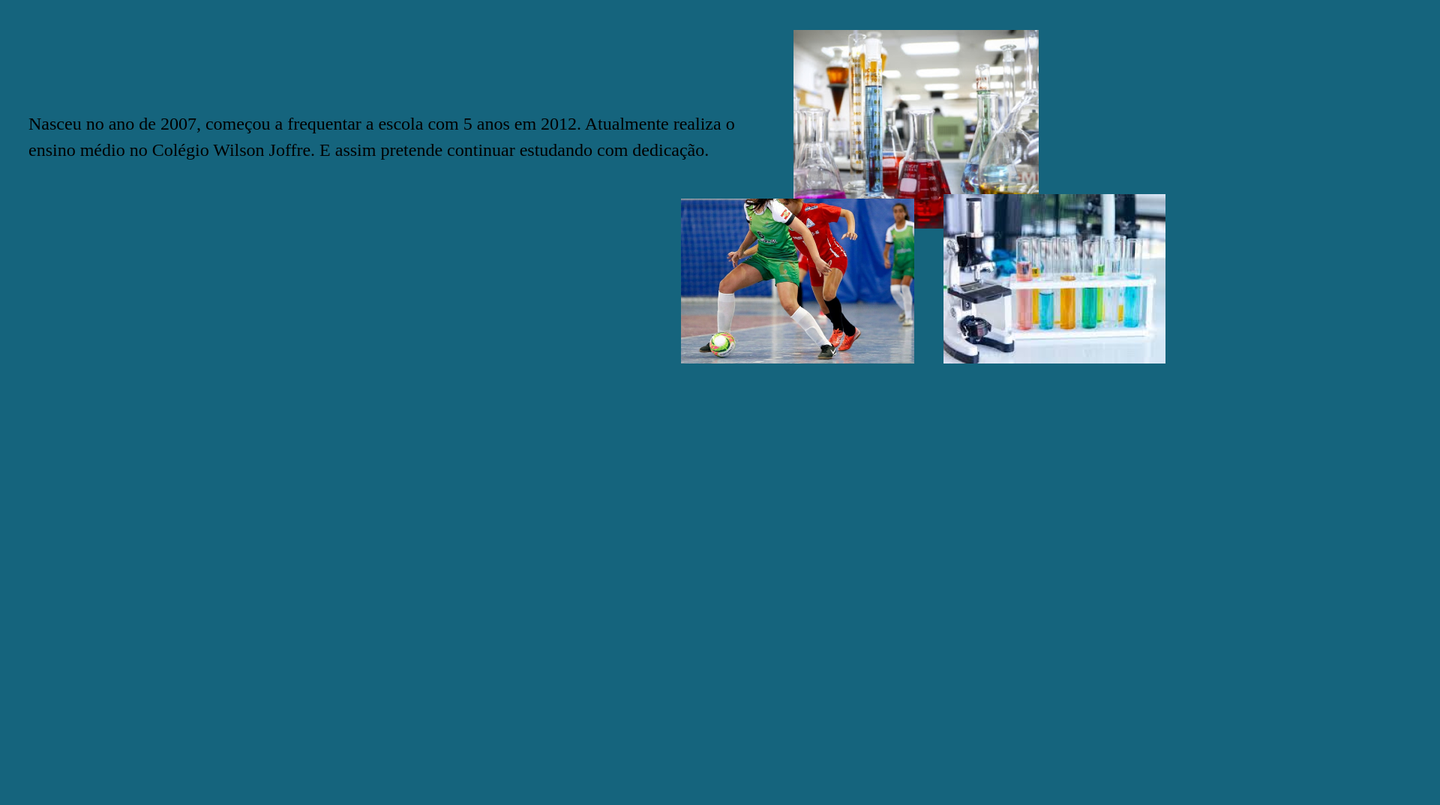
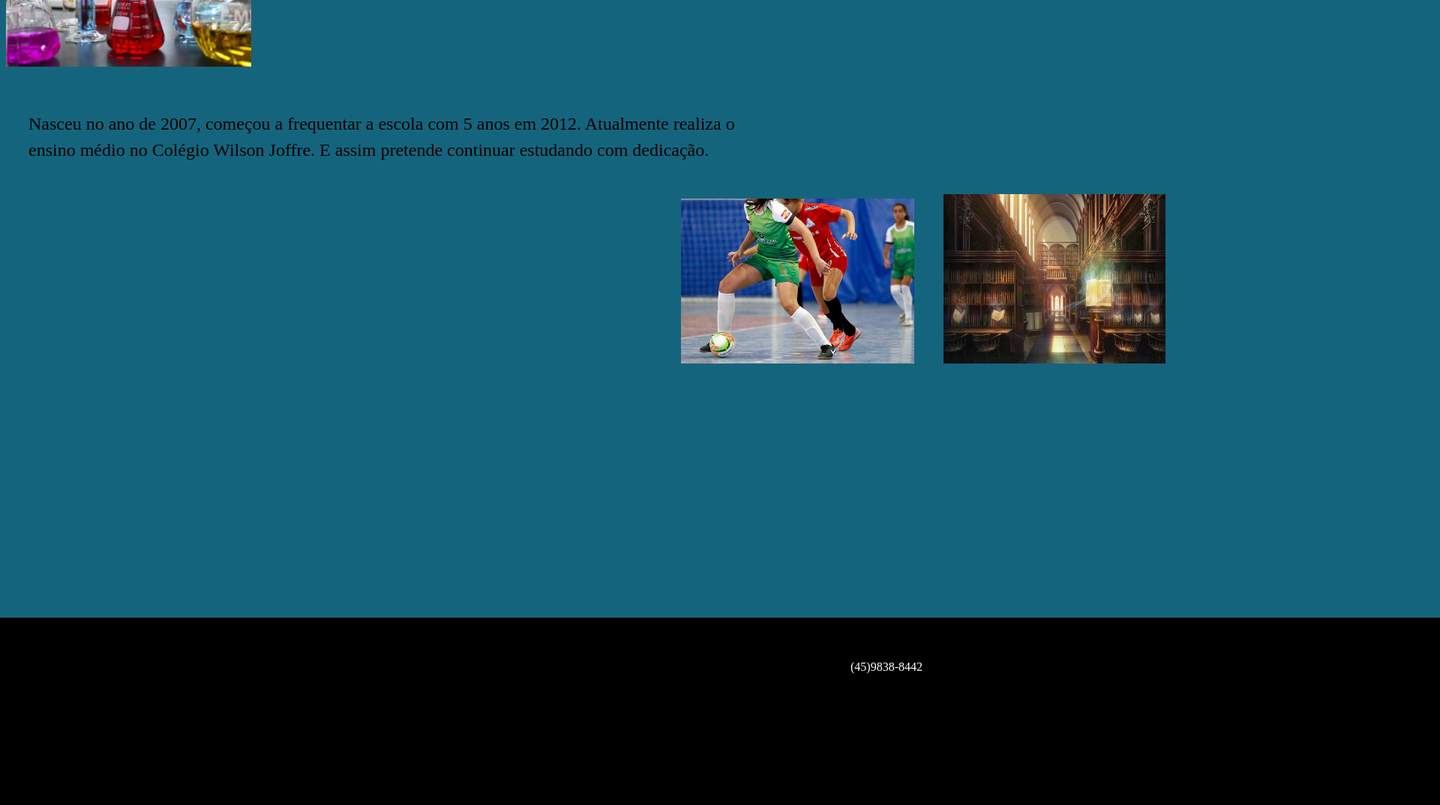
Before and after one commit to Laur4xl/Site-Laura-2-D, a plain HTML site: page index.html in a window 1280 px wide. Shown: the part 184-1258 px from the top of the page at 75% size, 1920 px wide, since content can reach past the window. Before the commit the page ends 1040 px from the top, so only its background shows below. Drawn offline with Linux system fonts and the light colour scheme.

Commit message:
Add files via upload

```diff
--- a/index.html
+++ b/index.html
@@ -10,10 +10,19 @@
           <h1>  Estudante: Laura Brandalise Prestes</h1>
          <h2>@lauraaa_sla</h2>
         </header>
-        <p>   Nasceu no ano de 2007, começou a frequentar a escola com 5 anos em 2012. Atualmente realiza o ensino médio no Colégio Wilson Joffre. E assim pretende continuar estudando com dedicação. </p>
-        <img id="imagem1"src="image 1.png">
-        <img id="imagem3"src="image 3.png">
-        <img id="imagem4"src="image 4.png">
+        <section texto>
+        <p class="frase">   Nasceu no ano de 2007, começou a frequentar a escola com 5 anos em 2012. Atualmente realiza o ensino médio no Colégio Wilson Joffre. E assim pretende continuar estudando com dedicação. </p>
+      </section>
+      <section img>
+        <img id="imagem1"src="image 1.png" class="laboratorio">
+        <img id="imagem3"src="imagem5.png" class="biblioteca">
+        <img id="imagem4"src="image 4.png" class="edf">
+      </section>
+
+      <footer>
+        <p class="rodape">(45)9838-8442 </p>
+
+      </footer>
 
   </body>
 </html>
--- a/style.css
+++ b/style.css
@@ -1,4 +1,4 @@
-p {
+.frase {
   position: absolute;
 width: 950px;
 height: 424px;
@@ -26,7 +26,7 @@ font-style: normal;
 font-weight: 400;
 font-size: 24px;
 line-height: 35px;
-
+margin: 0px;
 color: #070707;
 
 text-shadow: 0px 4px 4px rgba(0, 0, 0, 0.25);
@@ -41,7 +41,7 @@ h2{
 font-family: 'Jost';
 font-style: normal;
 font-weight: 400;
-font-size: 24px;
+font-size: 24px;margin: 0px;
 line-height: 35px;
 
 color: #070707;
@@ -55,7 +55,9 @@ width: 1440px;
 height: 1024px;
 
 background: #15647D;
-}
+padding: 0px;
+
+}margin: 0px;
 
 #imagem1{
   position: absolute;
@@ -81,3 +83,19 @@ left: 900px;
 top: 441px;
 
 }
+
+footer{
+  position: absolute;
+  bottom: 0px;
+  background-color: black;
+  margin-left: -100px;
+  color: #FFF;
+  width: 170%;
+  height: 250px;
+  top: 1000px;
+  text-align: center;
+  line-height: 100px;
+}
+.rodape{
+  margin-left: 100px;
+}
```
Also changed, not shown: imagem5.png (added).
